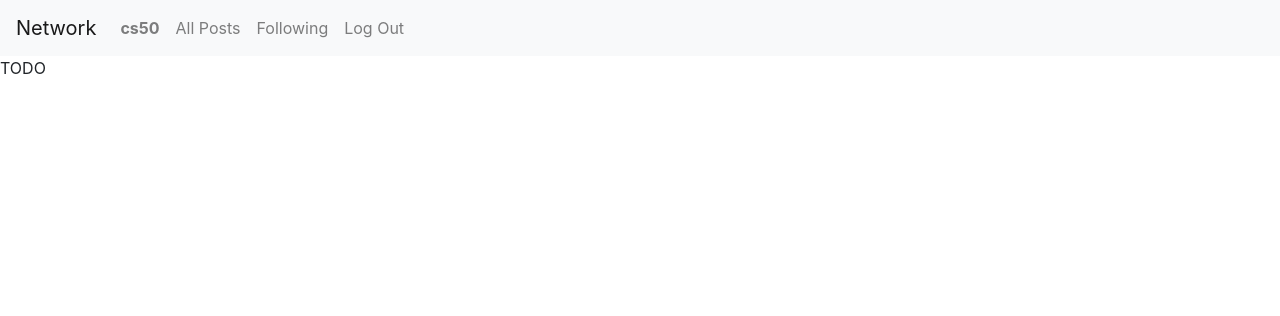
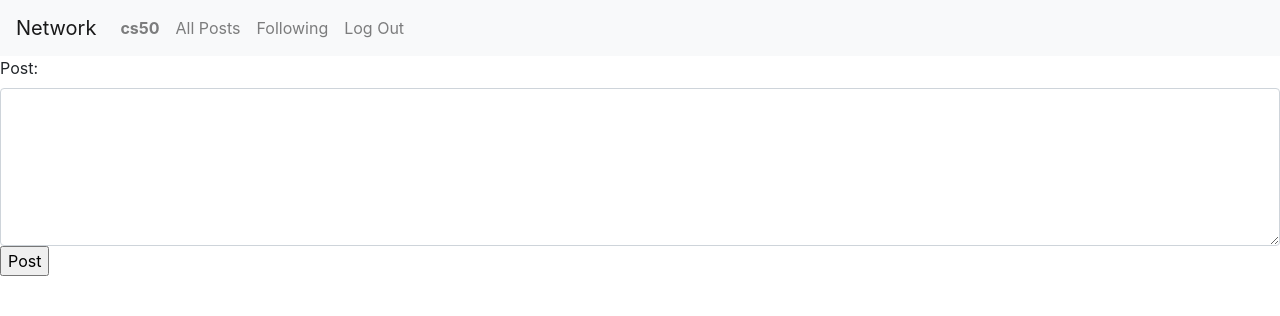
Before and after one commit to jamestha3d/cs50project4, a Django app: page / in a window 1280 px wide. Shown: the top 316 px of the page. Run offline with Django 3.2, Linux system fonts and the light colour scheme; a user stored in the database is signed in; some libraries are stand-ins or nearby versions.

Commit message:
edited index

```diff
--- a/network/templates/network/index.html
+++ b/network/templates/network/index.html
@@ -1,5 +1,15 @@
 {% extends "network/layout.html" %}
 
 {% block body %}
-    TODO
+     {% if user.is_authenticated %}
+
+    <form action="" method="post">
+        <div class="form-group">
+        {% csrf_token %}
+        {{ form }}
+        <input type="submit" value="Post">
+        </div>
+    </form>
+
+      {% endif %}
 {% endblock %}
--- a/network/templates/network/layout.html
+++ b/network/templates/network/layout.html
@@ -43,6 +43,7 @@
 
         <div class="body">
             {% block body %}
+
             {% endblock %}
         </div>
     </body>
--- a/network/views.py
+++ b/network/views.py
@@ -3,12 +3,17 @@ from django.db import IntegrityError
 from django.http import HttpResponse, HttpResponseRedirect
 from django.shortcuts import render
 from django.urls import reverse
+from django import forms
 
 from .models import User
 
 
+class NewPost(forms.Form):
+    post = forms.CharField(widget=forms.Textarea(attrs={"rows":6, "cols":30, "class": 'form-control'}))
+
+
 def index(request):
-    return render(request, "network/index.html")
+    return render(request, "network/index.html", {"form": NewPost()})
 
 
 def login_view(request):
```
Also changed, not shown: db.sqlite3 (added), network/migrations/0001_initial.py (added), network/migrations/__init__.py (added).
